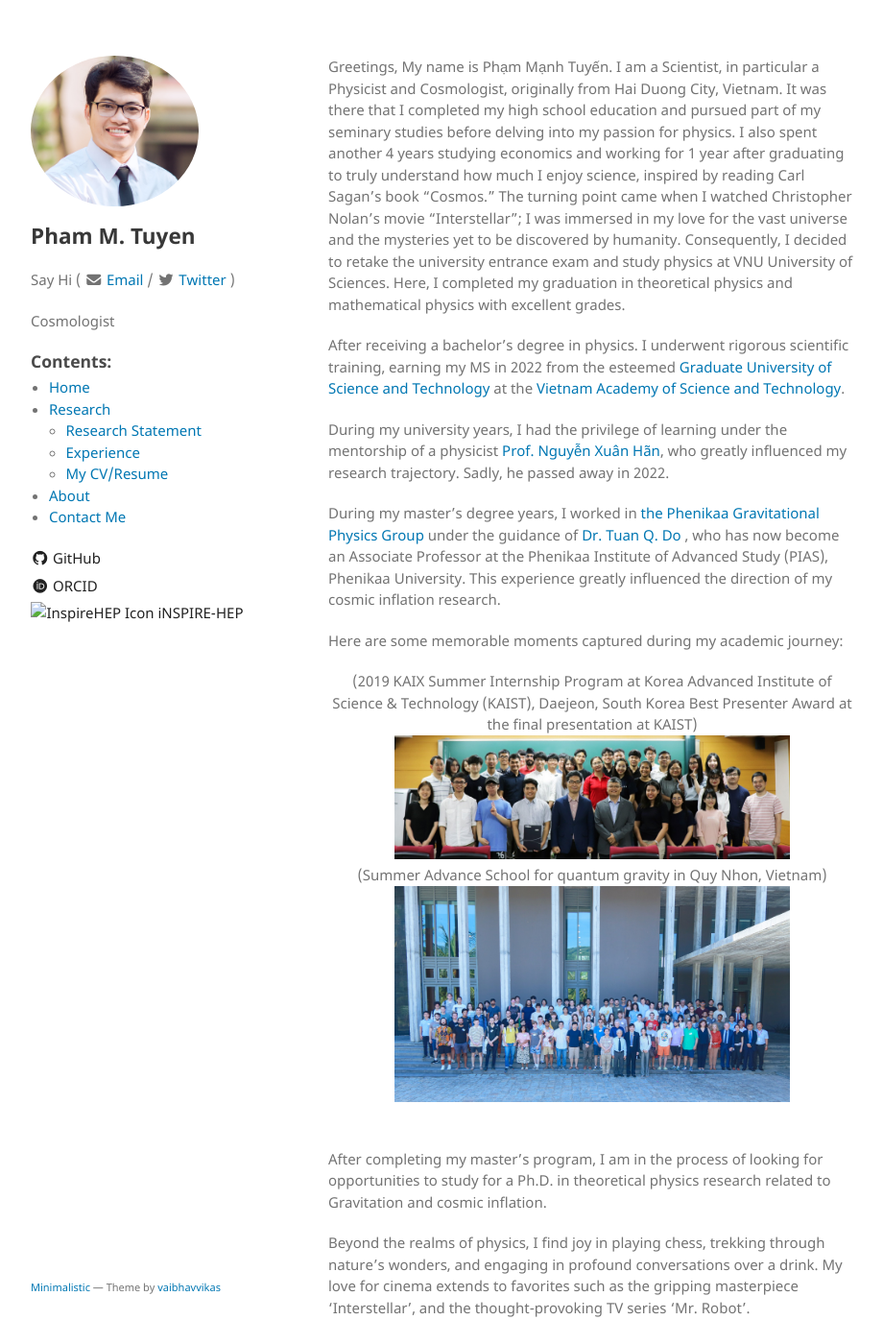
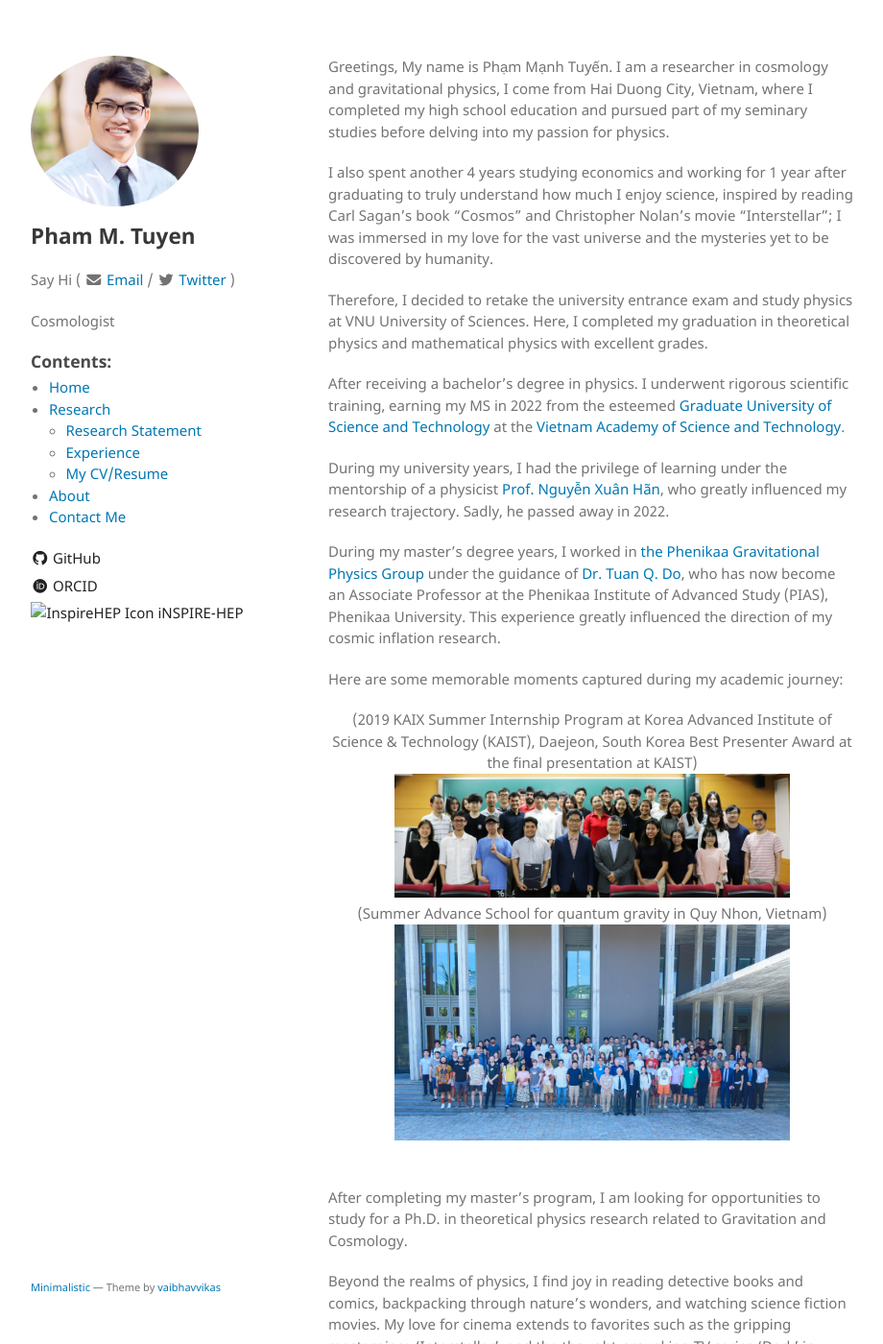
Before and after one commit to tuyenmpham/tuyenmpham.github.io, a Jekyll site: the page built from bio.md, in a window 1280 px wide and 1400 px high. Shown: the whole window at 96% size, without its empty margins (178-1098 px from the left). Built offline with Jekyll 4.4.1, drawn with Linux system fonts in a browser that asks for light colours; some of the changed text lies outside the part shown.

Commit message:
Update bio.md

```diff
--- a/bio.md
+++ b/bio.md
@@ -3,14 +3,18 @@ layout: default
 ---
 
 
-Greetings, My name is Phạm Mạnh Tuyến. I am a Scientist, in particular a Physicist and Cosmologist, originally from Hai Duong City, Vietnam. It was there that I completed my high school education and pursued part of my seminary studies before delving into my passion for physics. I also spent another 4 years studying economics and working for 1 year after graduating to truly understand how much I enjoy science, inspired by reading Carl Sagan's book "Cosmos." The turning point came when I watched Christopher Nolan's movie "Interstellar"; I was immersed in my love for the vast universe and the mysteries yet to be discovered by humanity. Consequently, I decided to retake the university entrance exam and study physics at VNU University of Sciences. Here, I completed my graduation in theoretical physics and mathematical physics with excellent grades.
+Greetings, My name is Phạm Mạnh Tuyến. I am a researcher in cosmology and gravitational physics, I come from Hai Duong City, Vietnam, where I completed my high school education and pursued part of my seminary studies before delving into my passion for physics.
 
-After receiving a bachelor's degree in physics. I underwent rigorous scientific training, earning my MS in 2022 from the esteemed [ Graduate University of Science and Technology](https://gust.edu.vn/vn) at the [Vietnam Academy
+I also spent another 4 years studying economics and working for 1 year after graduating to truly understand how much I enjoy science, inspired by reading Carl Sagan's book "Cosmos" and Christopher Nolan's movie "Interstellar"; I was immersed in my love for the vast universe and the mysteries yet to be discovered by humanity.
+
+Therefore, I decided to retake the university entrance exam and study physics at VNU University of Sciences. Here, I completed my graduation in theoretical physics and mathematical physics with excellent grades.
+
+After receiving a bachelor's degree in physics. I underwent rigorous scientific training, earning my MS in 2022 from the esteemed [Graduate University of Science and Technology](https://gust.edu.vn/vn) at the [Vietnam Academy
 of Science and Technology](https://gust.edu.vn/vn).
 
 During my university years, I had the privilege of learning under the mentorship of a physicist [Prof. Nguyễn Xuân Hãn](https://ysip.vnu.edu.vn/cac-nha-khoa-hoc/giao-su-nguyen-xuan-han-1947-2022-nha-phan-bien-giao-duc-sac-sao-day-nghi-luc-va-tam-huyet.html), who greatly influenced my research trajectory. Sadly, he passed away in 2022.
 
-During my master's degree years, I worked in [the Phenikaa Gravitational Physics Group](https://sites.google.com/site/dotocxoan/phenikaa-gravitational-physics-group-pgp-group?authuser=0) under the guidance of [Dr. Tuan Q. Do](https://sites.google.com/site/dotocxoan/) , who has now become an Associate Professor at the Phenikaa Institute of Advanced Study (PIAS), Phenikaa University. This experience greatly influenced the direction of my cosmic inflation research.
+During my master's degree years, I worked in [the Phenikaa Gravitational Physics Group](https://sites.google.com/site/dotocxoan/phenikaa-gravitational-physics-group-pgp-group?authuser=0) under the guidance of [Dr. Tuan Q. Do](https://sites.google.com/site/dotocxoan/), who has now become an Associate Professor at the Phenikaa Institute of Advanced Study (PIAS), Phenikaa University. This experience greatly influenced the direction of my cosmic inflation research.
 
 Here are some memorable moments captured during my academic journey:
 
@@ -21,6 +25,6 @@ Best Presenter Award at the final presentation at KAIST)</center>
 <center>(Summer Advance School for quantum gravity in Quy Nhon, Vietnam)</center>
 <center><img src="./assets/img/QFTQN.jpg"  width="75%"></center> <br />
 
-After completing my master's program, I am in the process of looking for opportunities to study for a Ph.D. in theoretical physics research related to Gravitation and cosmic inflation.
+After completing my master's program, I am looking for opportunities to study for a Ph.D. in theoretical physics research related to Gravitation and Cosmology.
 
-Beyond the realms of physics, I find joy in playing chess, trekking through nature's wonders, and engaging in profound conversations over a drink. My love for cinema extends to favorites such as the gripping masterpiece 'Interstellar', and the thought-provoking TV series 'Mr. Robot'.
+Beyond the realms of physics, I find joy in reading detective books and comics, backpacking through nature's wonders, and watching science fiction movies. My love for cinema extends to favorites such as the gripping masterpiece 'Interstellar', and the thought-provoking TV series 'Dark' in which a traversable wormhole is possible.
```
